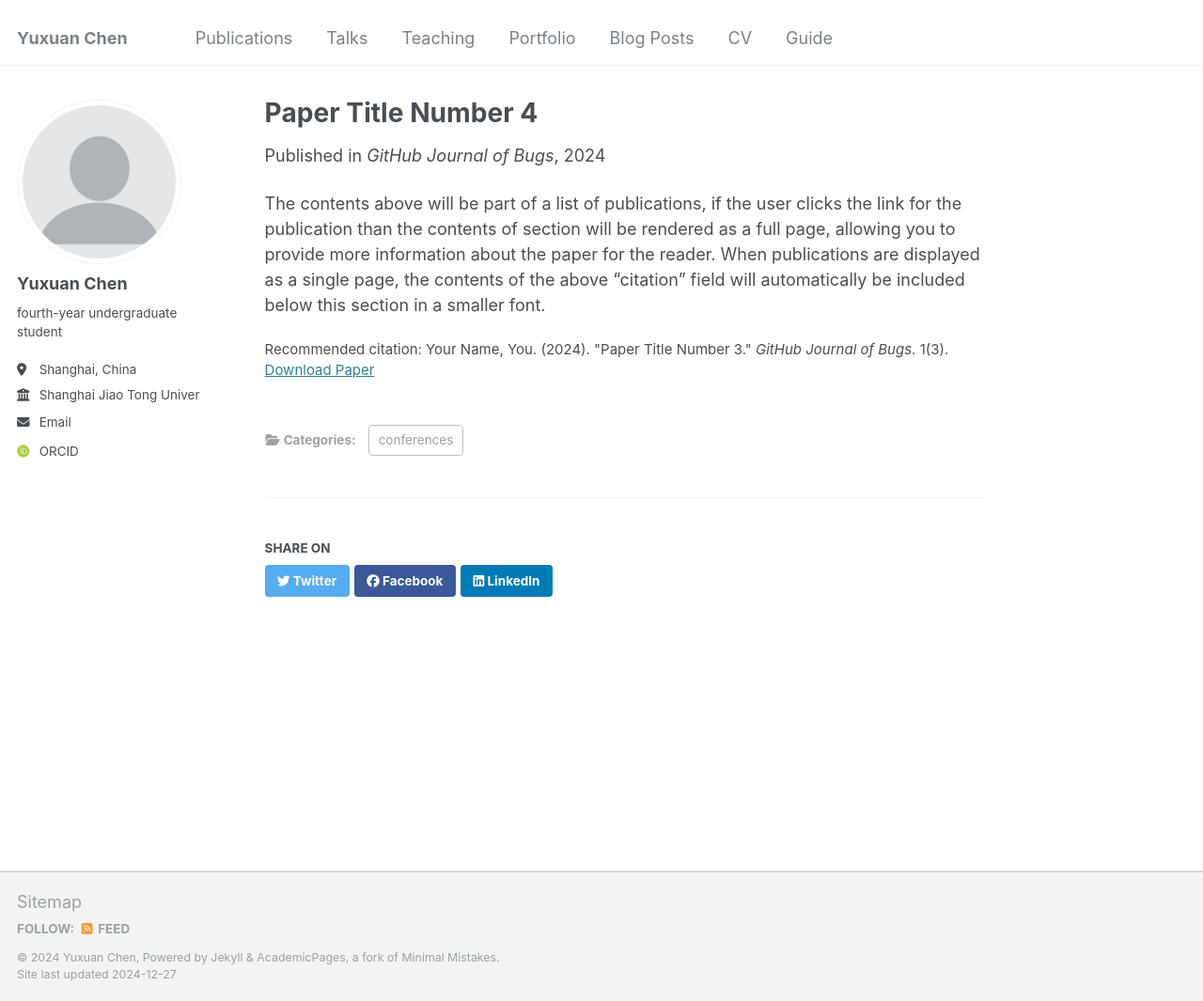
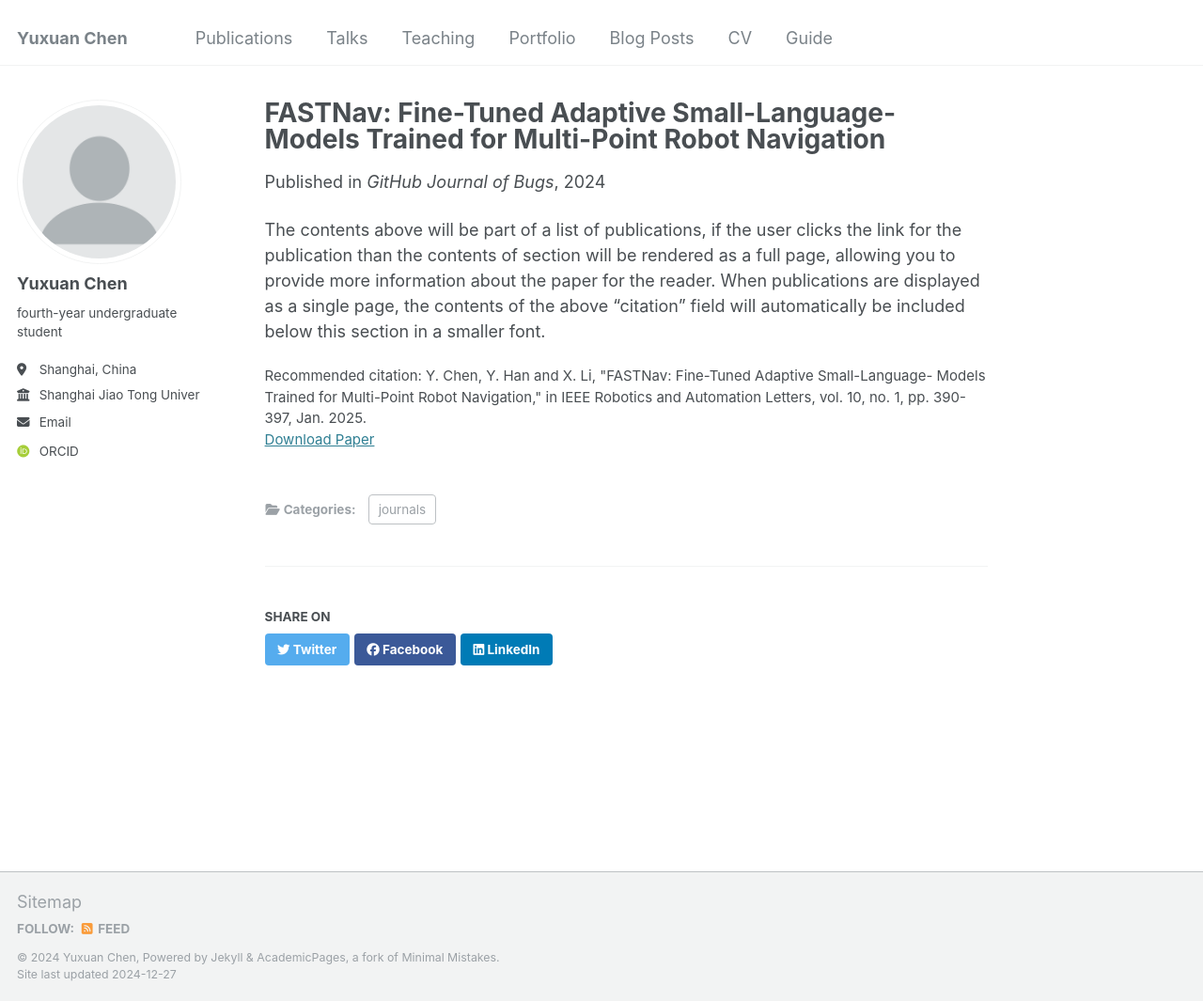
Before and after one commit to Elycyx/Elycyx.github.io, a Jekyll site: the page built from _publications/fastnav.md, in a window 1280 px wide and 1065 px high. Shown: the whole window at 94% size. Built offline with Jekyll 4.4.1, drawn with Linux system fonts in a browser that asks for light colours; some web fonts are replaced.

Commit message:
Update and rename 2024-02-17-paper-title-number-4.md to fastnav.md

```diff
--- a/_publications/2024-02-17-paper-title-number-4.md
+++ b/_publications/fastnav.md
@@ -1,13 +1,13 @@
 ---
-title: "Paper Title Number 4"
+title: "FASTNav: Fine-Tuned Adaptive Small-Language- Models Trained for Multi-Point Robot Navigation"
 collection: publications
-category: conferences
-permalink: /publication/2024-02-17-paper-title-number-4
+category: journals
+permalink: /publication/fastnav
 excerpt: 'This paper is about fixing template issue #693.'
-date: 2024-02-17
+date: 2024-11-25
 venue: 'GitHub Journal of Bugs'
-paperurl: 'http://academicpages.github.io/files/paper3.pdf'
-citation: 'Your Name, You. (2024). &quot;Paper Title Number 3.&quot; <i>GitHub Journal of Bugs</i>. 1(3).'
+paperurl: 'https://ieeexplore.ieee.org/document/10767280'
+citation: 'Y. Chen, Y. Han and X. Li, "FASTNav: Fine-Tuned Adaptive Small-Language- Models Trained for Multi-Point Robot Navigation," in IEEE Robotics and Automation Letters, vol. 10, no. 1, pp. 390-397, Jan. 2025.'
 ---
 
 The contents above will be part of a list of publications, if the user clicks the link for the publication than the contents of section will be rendered as a full page, allowing you to provide more information about the paper for the reader. When publications are displayed as a single page, the contents of the above "citation" field will automatically be included below this section in a smaller font.
```
